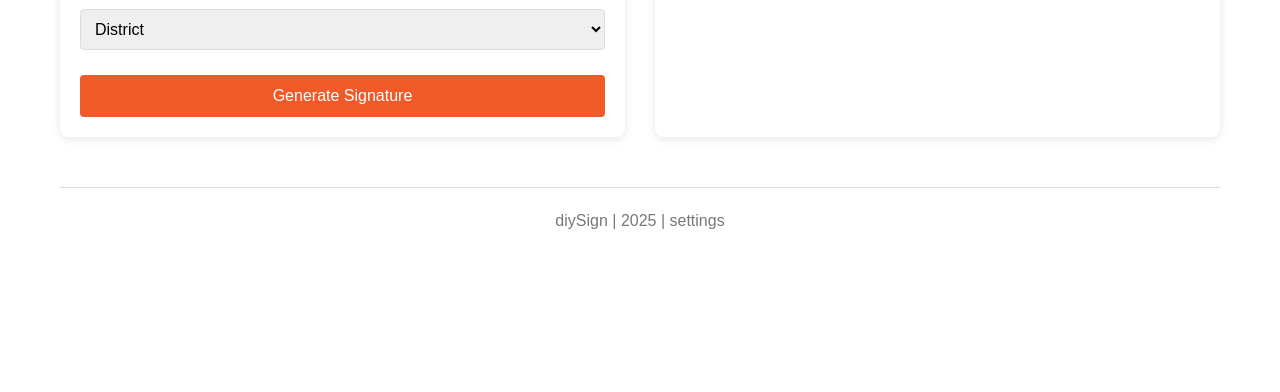
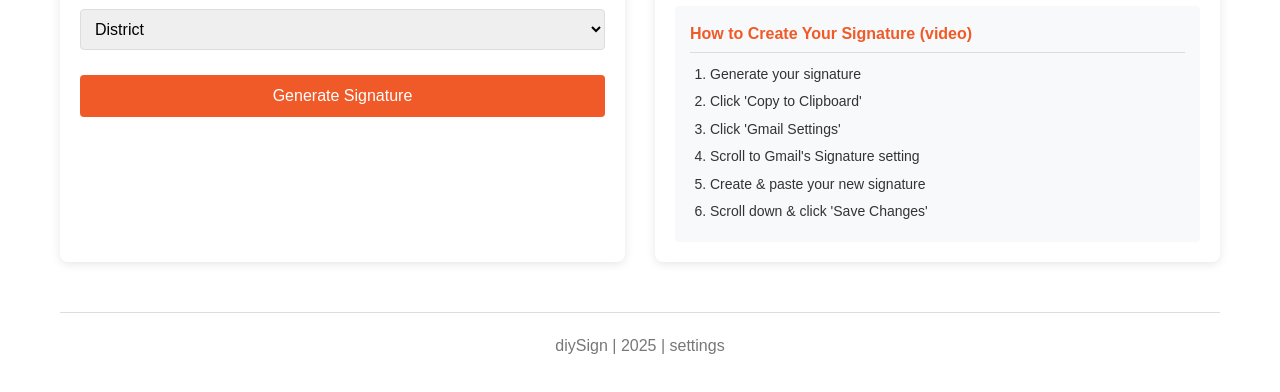
Before and after one commit to Joshua-Wise/diySign, a website: page app/public/index.html in a window 1280 px wide. Shown: the part 536-928 px from the top of the page. Before the commit the page ends 810 px from the top, so only its background shows below. Drawn offline with Linux system fonts and the light colour scheme.

Commit message:
Update Index
Added instructions

```diff
--- a/app/public/index.html
+++ b/app/public/index.html
@@ -70,6 +70,17 @@
             <i class="fas fa-cog"></i> Gmail Settings
           </a>
         </div>
+        <div class="instructions">
+          <h3>How to Create Your Signature (<a target="_blank" href="https://drive.google.com/file/d/10kmcEW_L9k5VcLHQL_4_ewhkh3VmLUec/view?usp=sharing">video</a>)</h3>
+          <ol>
+            <li>Generate your signature</li>
+            <li>Click 'Copy to Clipboard'</li>
+            <li>Click 'Gmail Settings'</li>
+            <li>Scroll to Gmail's Signature setting</li>
+            <li>Create & paste your new signature</li>
+            <li>Scroll down & click 'Save Changes'</li>
+          </ol>
+        </div>
       </div>
     </main>
 
--- a/app/public/styles.css
+++ b/app/public/styles.css
@@ -302,6 +302,42 @@ footer {
   font-weight: bold;
 }
 
+/* Instructions Section */
+.instructions {
+  margin-top: 20px;
+  background-color: #f8f9fa;
+  border-radius: 4px;
+  padding: 15px;
+}
+
+.instructions h3 {
+  color: var(--primary-color);
+  margin-top: 0;
+  margin-bottom: 10px;
+  border-bottom: 1px solid var(--border-color);
+  padding-bottom: 5px;
+  font-size: 16px;
+}
+
+.instructions h3 a {
+  color: inherit;
+  text-decoration: none;
+}
+
+.instructions h3 a:hover {
+  opacity: 0.8;
+}
+
+.instructions ol {
+  padding-left: 20px;
+  margin-bottom: 0;
+}
+
+.instructions li {
+  margin-bottom: 5px;
+  font-size: 14px;
+}
+
 /* Responsive Design */
 @media (max-width: 768px) {
   main {
```
